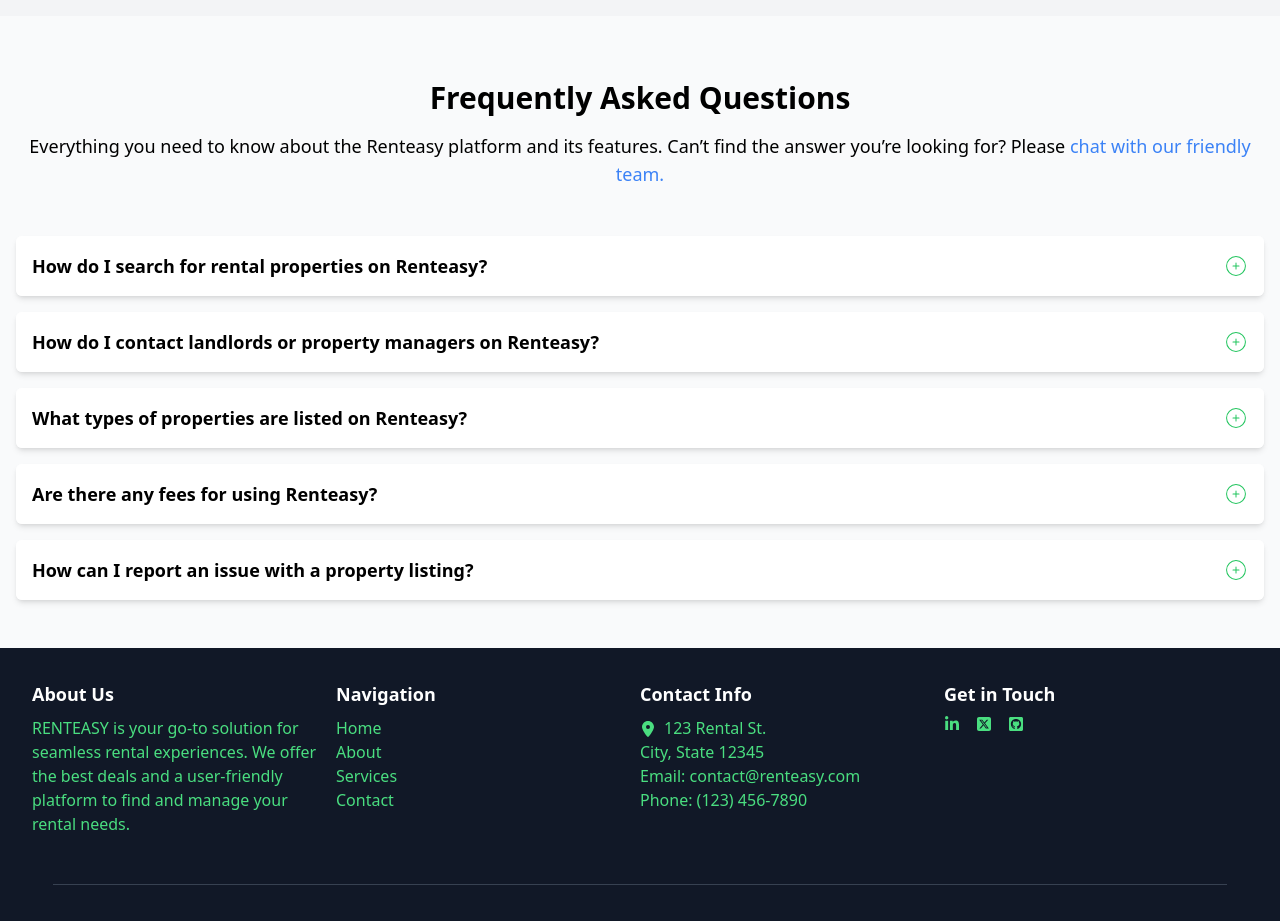
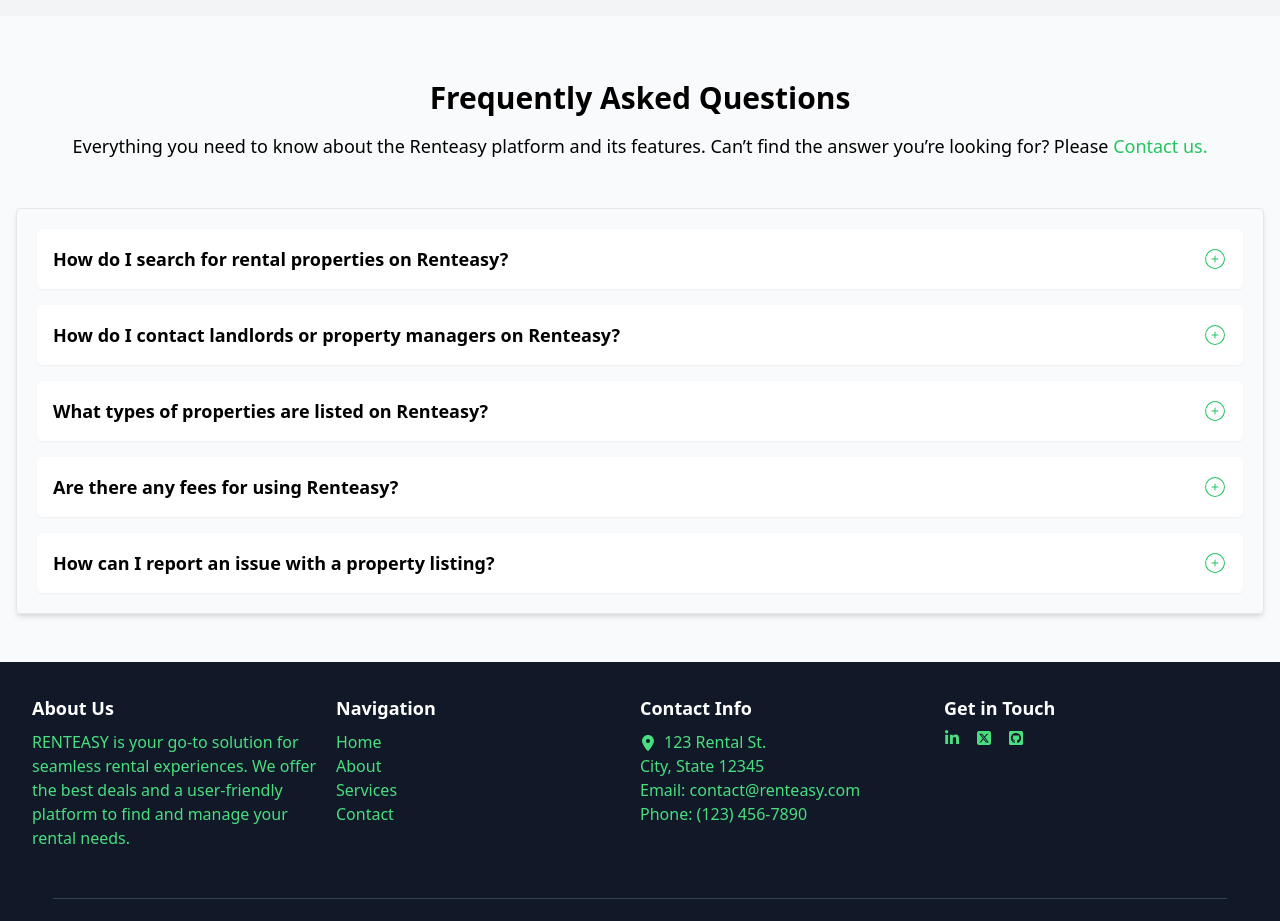
Before and after one commit to GabrielOchieng/renteasy, a React (Vite) app: page / in a window 1280 px wide. Shown: the part 5000-5921 px from the top of the page. Built offline with nearby package versions, Linux system fonts and the light colour scheme; no server answers.

Commit message:
adding faqs component

```diff
--- a/src/components/Faq.jsx
+++ b/src/components/Faq.jsx
@@ -1,5 +1,6 @@
 import React, { useState } from "react";
 import { CiCirclePlus, CiCircleMinus } from "react-icons/ci";
+import { Link } from "react-router-dom";
 
 const faqs = [
   {
@@ -47,6 +48,10 @@ const Faq = () => {
     setShownIndex(index === shownIndex ? null : index);
   };
 
+  const handleContactClick = () => {
+    window.location.href = "mailto:ogingagabriel@gmail.com";
+  };
+
   return (
     <div className="container  mx-auto py-12 px-4">
       <section className="text-center mb-12">
@@ -54,17 +59,19 @@ const Faq = () => {
         <p className="text-lg mb-6">
           Everything you need to know about the Renteasy platform and its
           features. Can’t find the answer you’re looking for? Please{" "}
-          <span className="text-blue-500 hover:underline">
-            <a href="#">chat with our friendly team.</a>
+          <span className="text-green-500 hover:underline">
+            <Link onClick={handleContactClick} href="/">
+              Contact us.
+            </Link>
           </span>
         </p>
       </section>
-      <section>
+      <section className="border rounded p-5 shadow-md">
         <div className="space-y-4">
           {faqs.map((faq, index) => (
             <div
               key={faq.id}
-              className="bg-white shadow-md rounded-md overflow-hidden"
+              className="bg-white shadow-sm  rounded-md overflow-hidden"
             >
               <div
                 onClick={() => handleToggle(index)}
```
